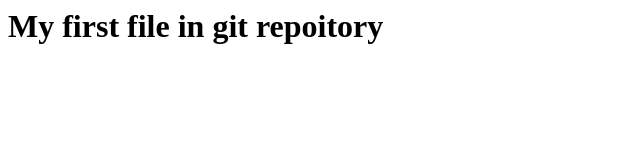
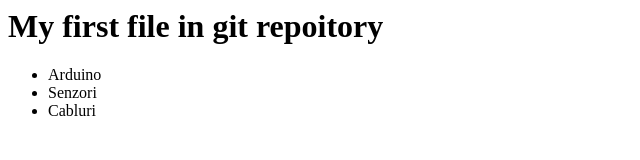
Before and after one commit to Tica2/pr01, a plain HTML site: page index.html in a window 1280 px wide. Shown: the whole page, without its empty margins (0-640 px from the left). Drawn offline with Linux system fonts and the light colour scheme.

Commit message:
Versiunea cu lista

```diff
--- a/index.html
+++ b/index.html
@@ -4,5 +4,10 @@
   </head>
   <body>
 	  <h1> My first file in git repoitory </h1>
+          <ul>
+            <li> Arduino </li>
+            <li> Senzori </li>
+            <li> Cabluri </li>
+         </ul>
   </body>
 </html>
```
